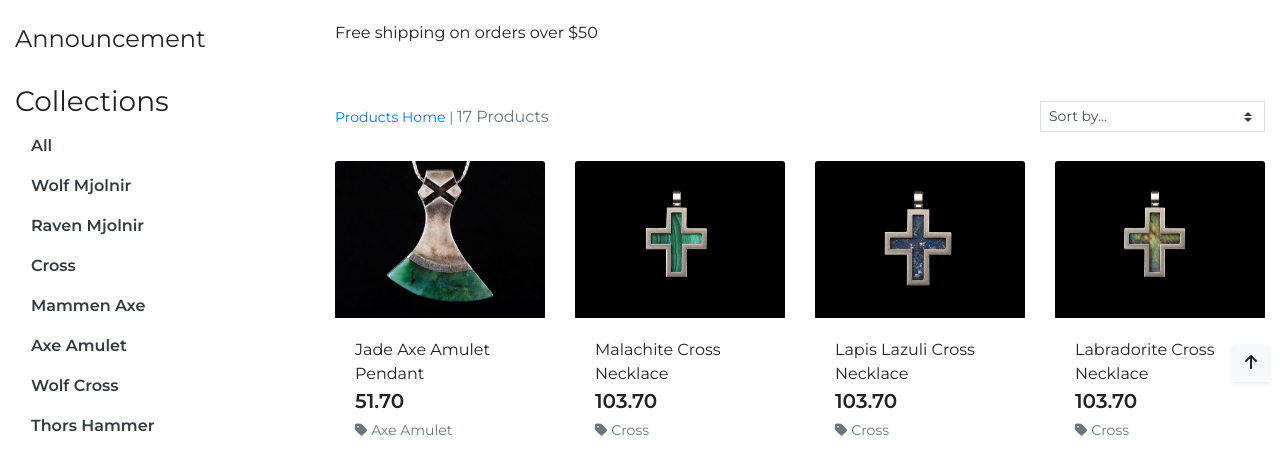
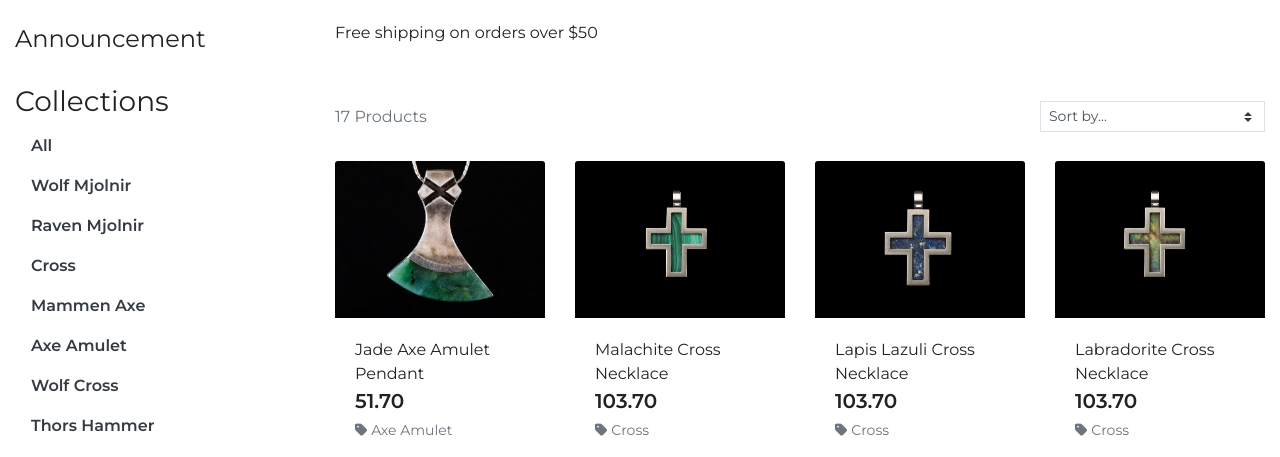
Before and after one commit to e-kai00/gungnir-shop, a Django app: a page that uses home/templates/home/index.html in a window 1280 px wide. Shown: the part 408-865 px from the top of the page. Run offline with Django 3.2, Linux system fonts and the light colour scheme; data comes from the database, SQL or seed files in the repository; some libraries are stand-ins or nearby versions; some web fonts are replaced.

Commit message:
Tidy-ups

```diff
--- a/home/templates/home/index.html
+++ b/home/templates/home/index.html
@@ -107,10 +107,7 @@
                 </div>
                 <div class="col-12 col-md-6 order-md-first">
                     <p class="text-muted mt-3 text-center text-md-left">
-                        {% if search_term or current_categories or current_sorting != 'None_None' %}
-                            <span class="small"><a href="#">Products Home</a> | </span>
-                        {% endif %}
-                        {{ products|length }} Products{% if search_term %} found for <strong>"{{ search_term }}"</strong>{% endif %}
+                        {{ products|length }} Products {% if search_term %} found for <strong>"{{ search_term }}"</strong>{% endif %}
                     </p>
                 </div>
             </div>
@@ -160,8 +157,9 @@
         </div>
     </div>
 </section>
+<!-- Scroll to Top button -->
 <div class="btt-button shadow-sm">
-    <button type="button" class="btn btn-light btt-dark btt-link"><i class="fas fa-arrow-up text-black mx-auto my-auto"></i></button>
+    <button type="button" class="btn btn-light btt-dark border-dark btt-link"><i class="fas fa-arrow-up text-black mx-auto my-auto"></i></button>
 </div>
 
 
@@ -207,10 +205,18 @@
         });
 
         // scroll-to-top button
-        $('.btt-link').click(function(e) {
-			window.scrollTo(0,0)
+        $(window).scroll(function(){
+            if ($(this).scrollTop() > 300) {
+                $('.btt-button').css('display', 'block');
+            } else {
+                $('.btt-button').css('display', 'none');
+            }
+        });
 
-		});
+        $('.btt-button').click(function() {
+            $("html, body").animate({ scrollTop: 0 }, "slow");
+        });
+
     });
 </script>
 {% endblock %}
--- a/static/css/base.css
+++ b/static/css/base.css
@@ -63,7 +63,9 @@ body {
 }
 
 .btt-button {
+    display: none;
     position: fixed;
+    z-index: 99;
     bottom: 10px;
     right: 10px;
 }
```
